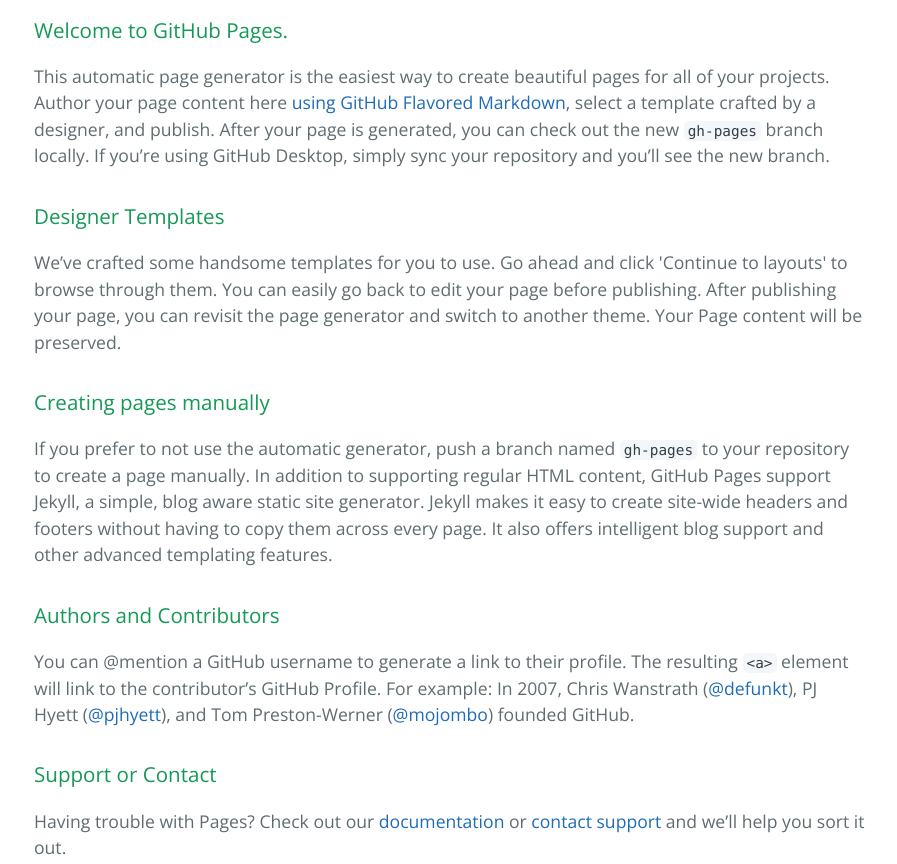
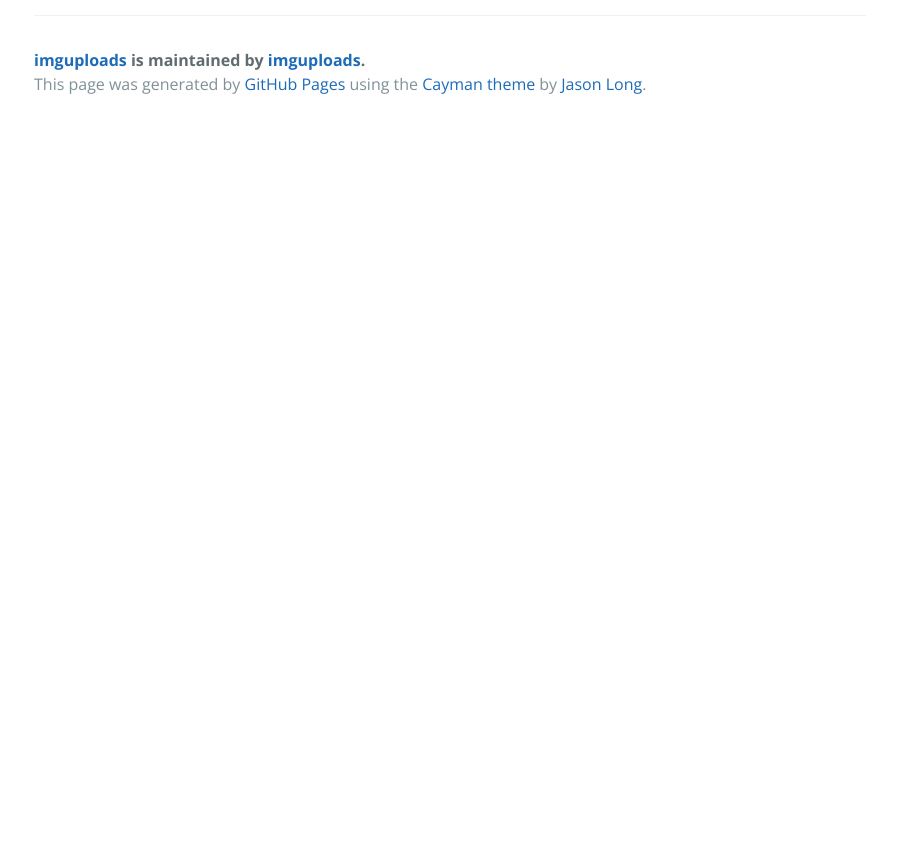
Before and after one commit to imguploads/fD5miK, a plain HTML site: page index.html in a window 1280 px wide. Shown: the part 400-1264 px from the top of the page, without its empty margins (190-1087 px from the left). After the commit the page ends 800 px from the top, so only its background shows below. Drawn offline with nearby package versions, Linux system fonts and the light colour scheme.

Commit message:
Update index.html

```diff
--- a/index.html
+++ b/index.html
@@ -19,30 +19,6 @@
     </section>
 
     <section class="main-content">
-      <h3>
-<a id="welcome-to-github-pages" class="anchor" href="#welcome-to-github-pages" aria-hidden="true"><span aria-hidden="true" class="octicon octicon-link"></span></a>Welcome to GitHub Pages.</h3>
-
-<p>This automatic page generator is the easiest way to create beautiful pages for all of your projects. Author your page content here <a href="https://guides.github.com/features/mastering-markdown/">using GitHub Flavored Markdown</a>, select a template crafted by a designer, and publish. After your page is generated, you can check out the new <code>gh-pages</code> branch locally. If you’re using GitHub Desktop, simply sync your repository and you’ll see the new branch.</p>
-
-<h3>
-<a id="designer-templates" class="anchor" href="#designer-templates" aria-hidden="true"><span aria-hidden="true" class="octicon octicon-link"></span></a>Designer Templates</h3>
-
-<p>We’ve crafted some handsome templates for you to use. Go ahead and click 'Continue to layouts' to browse through them. You can easily go back to edit your page before publishing. After publishing your page, you can revisit the page generator and switch to another theme. Your Page content will be preserved.</p>
-
-<h3>
-<a id="creating-pages-manually" class="anchor" href="#creating-pages-manually" aria-hidden="true"><span aria-hidden="true" class="octicon octicon-link"></span></a>Creating pages manually</h3>
-
-<p>If you prefer to not use the automatic generator, push a branch named <code>gh-pages</code> to your repository to create a page manually. In addition to supporting regular HTML content, GitHub Pages support Jekyll, a simple, blog aware static site generator. Jekyll makes it easy to create site-wide headers and footers without having to copy them across every page. It also offers intelligent blog support and other advanced templating features.</p>
-
-<h3>
-<a id="authors-and-contributors" class="anchor" href="#authors-and-contributors" aria-hidden="true"><span aria-hidden="true" class="octicon octicon-link"></span></a>Authors and Contributors</h3>
-
-<p>You can @mention a GitHub username to generate a link to their profile. The resulting <code>&lt;a&gt;</code> element will link to the contributor’s GitHub Profile. For example: In 2007, Chris Wanstrath (<a href="https://github.com/defunkt" class="user-mention">@defunkt</a>), PJ Hyett (<a href="https://github.com/pjhyett" class="user-mention">@pjhyett</a>), and Tom Preston-Werner (<a href="https://github.com/mojombo" class="user-mention">@mojombo</a>) founded GitHub.</p>
-
-<h3>
-<a id="support-or-contact" class="anchor" href="#support-or-contact" aria-hidden="true"><span aria-hidden="true" class="octicon octicon-link"></span></a>Support or Contact</h3>
-
-<p>Having trouble with Pages? Check out our <a href="https://help.github.com/pages">documentation</a> or <a href="https://github.com/contact">contact support</a> and we’ll help you sort it out.</p>
 
       <footer class="site-footer">
         <span class="site-footer-owner"><a href="https://github.com/imguploads/fD5miK">imguploads</a> is maintained by <a href="https://github.com/imguploads">imguploads</a>.</span>
```
